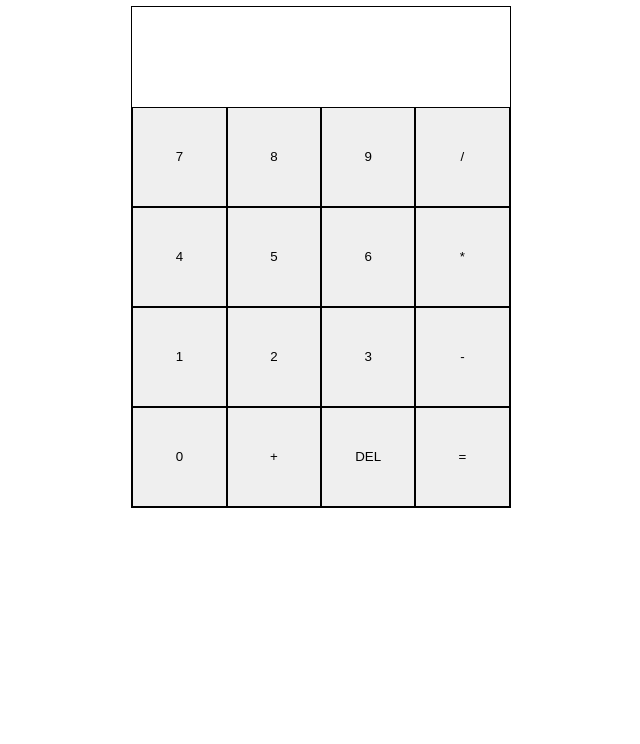
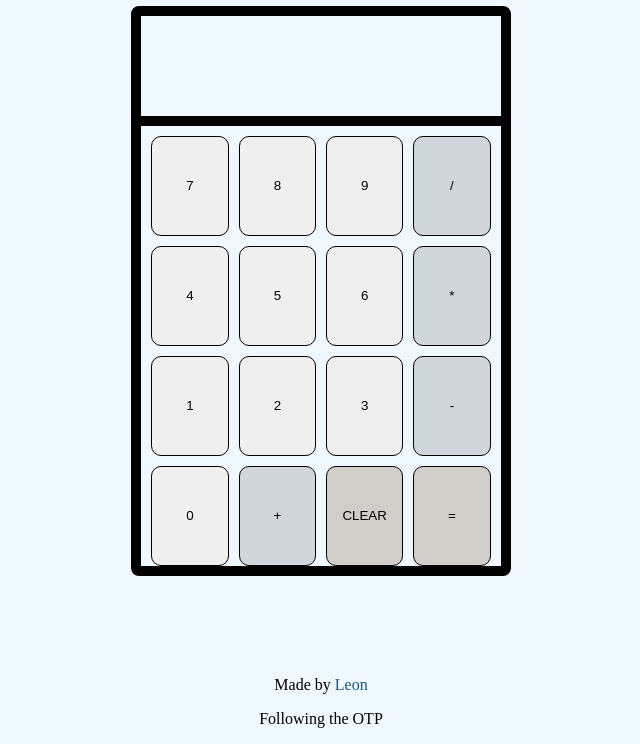
Before and after one commit to Leon-ER/calculator, a plain HTML site: page index.html in a window 1280 px wide. Shown: the part 74-818 px from the top of the page, without its empty margins (319-959 px from the left). Drawn offline with Linux system fonts and the light colour scheme.

Commit message:
Completed the calcualtor

```diff
--- a/index.html
+++ b/index.html
@@ -17,34 +17,40 @@
           <div class="equasion"></div>
         </div>
         <div class="output">
-          <div class='result'></div>
+          <div class="result"></div>
         </div>
         <div class="section1">
-          <button class="buttons" data-value='7'>7</button>
-          <button class="buttons"data-value='8'>8</button>
-          <button class="buttons"data-value='9'>9</button>
-          <button class="operators"data-value='/'>/</button>
+          <button class="buttons" data-value="7">7</button>
+          <button class="buttons" data-value="8">8</button>
+          <button class="buttons" data-value="9">9</button>
+          <button class="operators" data-value="/">/</button>
         </div>
         <div class="section1">
-          <button class="buttons"data-value='4'>4</button>
-          <button class="buttons"data-value='5'>5</button>
-          <button class="buttons"data-value='6'>6</button>
-          <button class="operators"data-value='*'>*</button>
+          <button class="buttons" data-value="4">4</button>
+          <button class="buttons" data-value="5">5</button>
+          <button class="buttons" data-value="6">6</button>
+          <button class="operators" data-value="*">*</button>
         </div>
         <div class="section1">
-          <button class="buttons"data-value='1'>1</button>
-          <button class="buttons"data-value='2'>2</button>
-          <button class="buttons"data-value='3'>3</button>
-          <button class="operators"data-value='-'>-</button>
+          <button class="buttons" data-value="1">1</button>
+          <button class="buttons" data-value="2">2</button>
+          <button class="buttons" data-value="3">3</button>
+          <button class="operators" data-value="-">-</button>
         </div>
         <div class="section1">
-          <button class="buttons"data-value='0'>0</button>
-          <button class="operators"data-value='+'>+</button>
-          <button class="buttons2" onclick="deleteText()">DEL</button>
+          <button class="buttons" data-value="0">0</button>
+          <button class="operators" data-value="+">+</button>
+          <button class="buttons2" onclick="deleteText()">CLEAR</button>
           <button class="buttons2" onclick="calc()">=</button>
         </div>
       </div>
     </section>
+    <footer>
+      <div class="info">
+          <p>Made by <a href="https://github.com/Leon-ER" target="_blank">Leon</a></p>
+          <p>Following the OTP</p>
+      </div>
+  </footer>
   </body>
   <script src="javascript.js"></script>
 </html>
--- a/javascript.js
+++ b/javascript.js
@@ -3,18 +3,22 @@ const output = document.querySelector(".result");
 const outputTop = document.querySelector(".equasion");
 const operatorsButtons = document.querySelectorAll(".operators");
 
-// on button click executes the code below && findes the values of
-// the operator , number 1 and number 2
 buttons.forEach((button) => {
   button.addEventListener("click", (e) => {
+    // Populates the display
     const input = e.target.dataset.value;
     outputTop.innerText += input;
   });
 });
+// Operator buttons
 operatorsButtons.forEach((button) => {
   button.addEventListener("click", operatesButton);
 });
-
+/**
+ * Function to get the Values for number 1 and number 2
+ * @param {String} formula - input
+ * @returns
+ */
 function getValue(formula) {
   if (formula.includes("/")) {
     // It will split the values into a array at the operator and store them
@@ -40,6 +44,7 @@ function operate(operators, value1, value2) {
   const num1 = Number(value1);
   const num2 = Number(value2);
   let total;
+
   if (operators == "/") {
     // cant divide by a 0
     if (num2 === 0) {
@@ -58,16 +63,24 @@ function operate(operators, value1, value2) {
   }
   return total;
 }
-
+// Clear button
 function deleteText() {
   output.innerText = "";
   outputTop.innerText = "";
 }
+// calculates based on the values;
 function calc() {
   let store = getValue(outputTop.innerText);
-  output.innerText = store;
-  outputTop.innerText = store;
+  //returns null if there are no values
+  if (store == null) {
+    return null;
+  } else {
+    // Rounds the values down so it doesnt populate the whole screen
+    output.innerText = Math.floor(store * 10000) / 10000;
+    outputTop.innerText = Math.floor(store * 10000) / 10000;
+  }
 }
+// To be able to input multiple strings and calculate properly
 function operatesButton(e) {
   const input = e.target.dataset.value;
   if (
--- a/style.css
+++ b/style.css
@@ -1,39 +1,74 @@
-.title{
+body{
+    background-color: aliceblue;
+}
+/*Header*/
+.title {
   text-align: center;
   font-style: italic;
-    font-family: 'Courier New', Courier, monospace;
+  font-family: "Courier New", Courier, monospace;
 }
-.container{
-    border: 1px solid black;
-    height: 500px;
+/*Sections and display*/
+.container {
+  border: 10px solid black;
+  border-radius: 8px;
+  height: 550px;
   margin-left: 35%;
   margin-right: 35%;
 }
-.output{
+.output {
+  height: 50px;
+  display: flex;
+  justify-content: flex-end;
+  align-items: flex-end;
+  border-bottom: 10px solid black;
+}
+.lastOutput {
   height: 50px;
   display: flex;
   justify-content: flex-end;
   align-items: flex-end;
 }
-.lastOutput{
-    height: 50px;
+.section1 {
   display: flex;
-    justify-content: flex-end;
-    align-items: flex-end;
+  gap: 10px;
+  margin: 10px;
 }
-button{
+.equasion {
+  font-size: 30px;
+}
+.result {
+  font-size: 35px;
+}
+/*buttons*/
+button {
+  border-radius: 10px;
+}
+.buttons {
   border: 1px solid black;
   height: 100px;
   width: 142px;
   text-align: center;
-
 }
-.section1{
-    display: flex;
+.buttons2 {
+  border: 1px solid black;
+  background-color: rgb(209, 205, 200);
+  height: 100px;
+  width: 142px;
+  text-align: center;
 }
-.equasion{
-    font-size: 30px;
+.operators {
+  border: 1px solid black;
+  background-color: rgb(208, 214, 219);
+  height: 100px;
+  width: 142px;
+  text-align: center;
 }
-.result{
-    font-size: 35px;
+/*footer*/
+.info p a {
+  color: rgb(27, 85, 133);
+  text-decoration: none;
 }
+footer {
+  margin-top: 100px;
+  text-align: center;
+}
```
Lines whose indentation alone changed are shown as unchanged.
